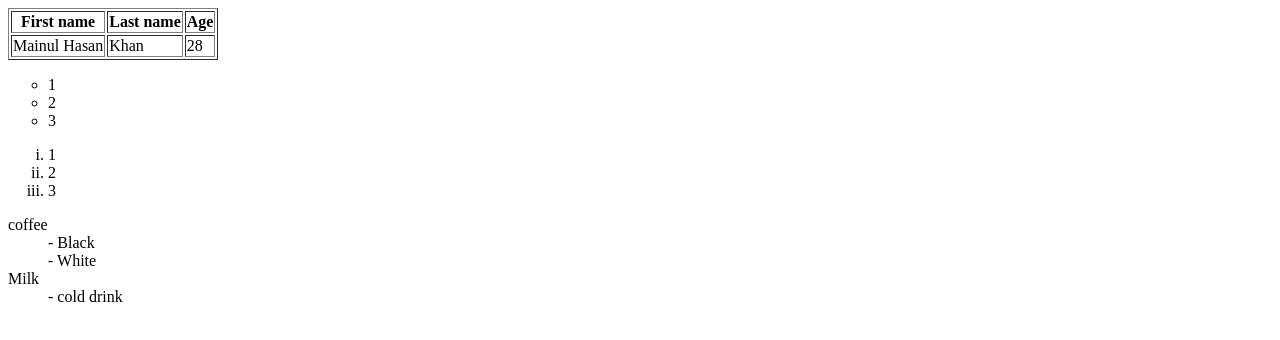
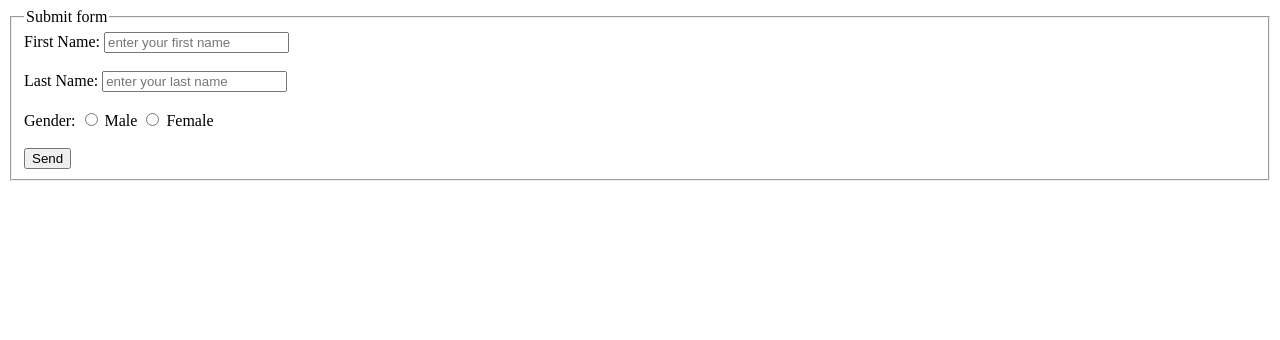
Before and after one commit to TechMainul-dev/HTML-Series, a plain HTML site: page index.html in a window 1280 px wide. Drawn offline with Linux system fonts and the light colour scheme.

Commit message:
how to create a Form (1)

```diff
--- a/index.html
+++ b/index.html
@@ -6,43 +6,35 @@
     <meta http-equiv="X-UA-Compatible" content="IE=edge">
     <meta name="author" content="Mainul Hasan Khan">
     <meta name="viewport" content="width=device-width, initial-scale=1.0">
-    <title>Tables | Lists | Block</title>
+    <title>Form</title>
 </head>
 
 <body>
 
-    <table border="1">
-        <tr>
-            <th>First name</th>
-            <th>Last name</th>
-            <th>Age</th>
-        </tr>
-        <tr>
-            <td>Mainul Hasan</td>
-            <td>Khan</td>
-            <td>28</td>
-        </tr>
-    </table>
+    <form action="#" method="post">
+        <fieldset>
+            <legend> Submit form </legend>
+            First Name:
+            <input type="text" placeholder="enter your first name">
+            <br>
+            <br>
 
-    <ul style="list-style-type:circle;">
-        <li>1</li>
-        <li>2</li>
-        <li>3</li>
-    </ul>
+            Last Name:
+            <input type="text" placeholder="enter your last name">
+            <br>
+            <br>
 
-    <ol type="i">
-        <li>1</li>
-        <li>2</li>
-        <li>3</li>
-    </ol>
+            Gender:
+            <input type="radio" name="gender"> Male
+            <input type="radio" name="gender"> Female
+            <br>
+            <br>
 
-    <dl>
-        <dt>coffee</dt>
-        <dd> - Black</dd>
-        <dd> - White</dd>
-        <dt>Milk</dt>
-        <dd> - cold drink</dd>
-    </dl>
+            <input type="submit" value="Send">
+
+        </fieldset>
+
+    </form>
 
 </body>
 
```
